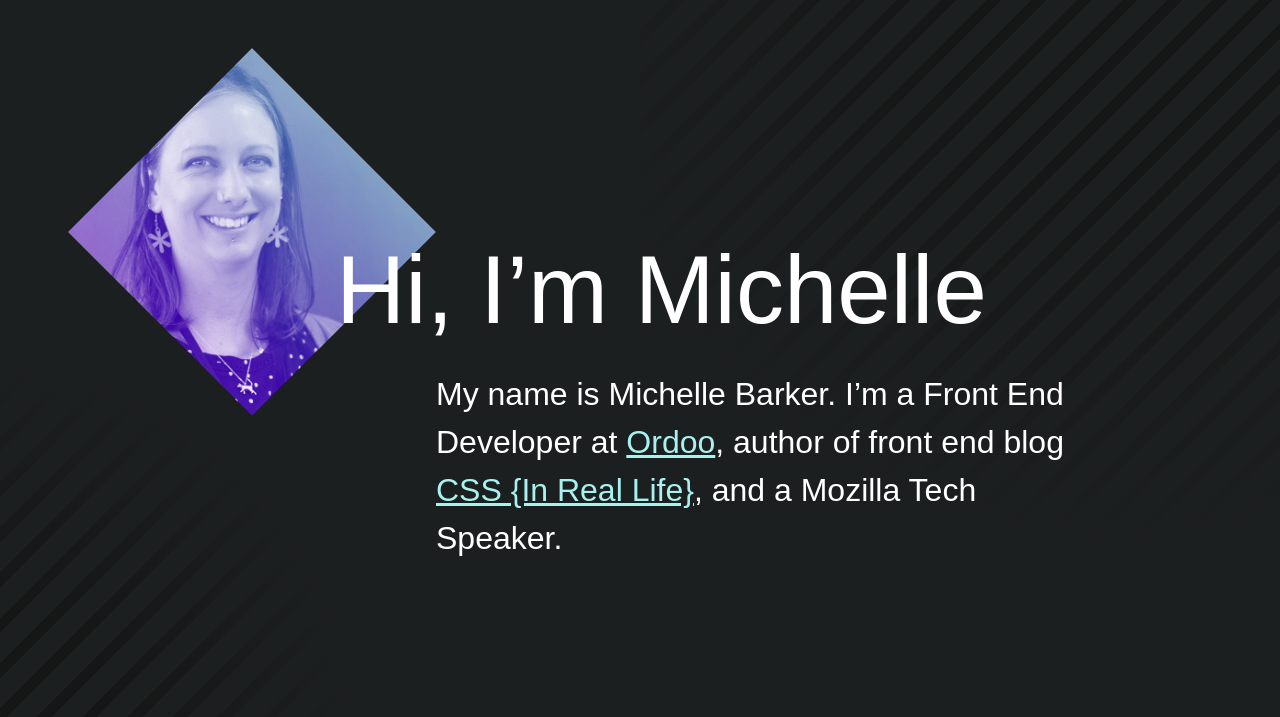
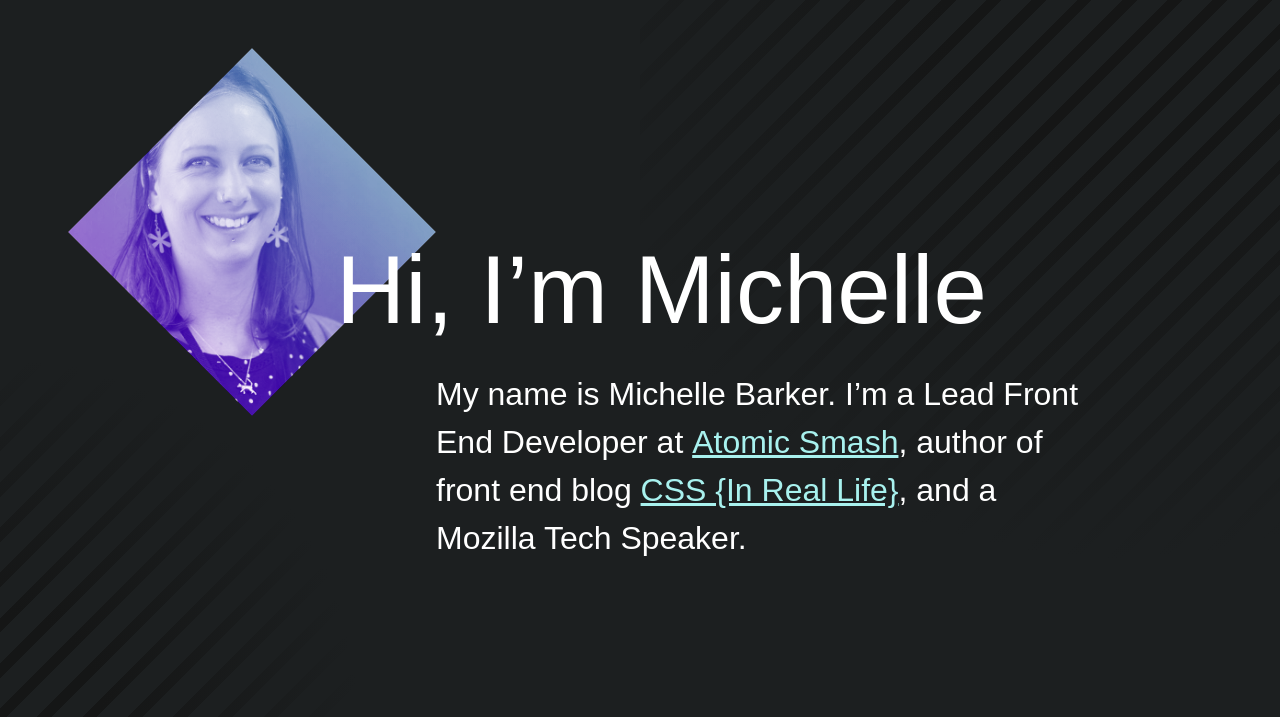
Before and after one commit to mbarker84/personal-site, a plain HTML site: page index.html in a window 1280 px wide. Shown: the part 83-800 px from the top of the page. Drawn offline with Linux system fonts and the light colour scheme; a web font is replaced by a local one.

Commit message:
Update bio

```diff
--- a/index.html
+++ b/index.html
@@ -71,8 +71,9 @@
 						<h1 class="hero__heading">Hi, I’m Michelle</h1>
 						<div class="hero__intro">
 							<p>
-								My name is Michelle Barker. I’m a Front End Developer at
-								<a href="http://ordoo.co.uk">Ordoo</a>, author of front end blog
+								My name is Michelle Barker. I’m a Lead Front End Developer at
+								<a href="https://www.atomicsmash.co.uk/">Atomic Smash</a>,
+								author of front end blog
 								<a href="https://css-irl.info">CSS {In Real Life}</a>, and a
 								Mozilla Tech Speaker.
 							</p>
```
